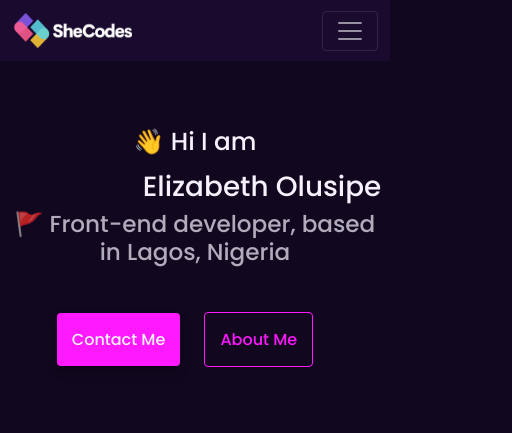
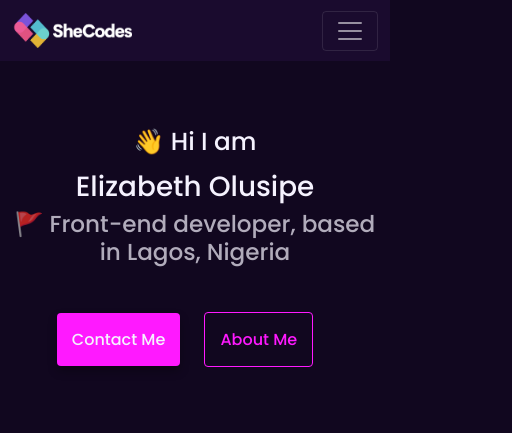
Before and after one commit to Bethanhelen/finalresponsive-project, a plain HTML site: page index.html in a window 390 px wide. Shown: the top 433 px of the page, 512 px wide, since content can reach past the window. Drawn offline with nearby package versions, Linux system fonts and the light colour scheme; grey boxes are pictures that could not be loaded.

Commit message:
updated css

```diff
--- a/css/styles.css
+++ b/css/styles.css
@@ -140,7 +140,7 @@ p {
   padding: 0;
 }
 .home-content h1{
-  width: 825px;
+  /* width: 825px; */
 }
 .home-content a{
  text-decoration: none;
@@ -262,9 +262,6 @@ footer p{
   .home-content{
     text-align: center;
   }
-  .home-content h1{
-    width:500px;
-  }
   .home-content h2{
     padding-top: 10px;
   }
```
